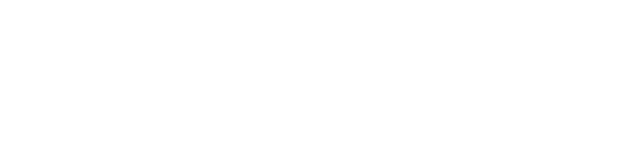
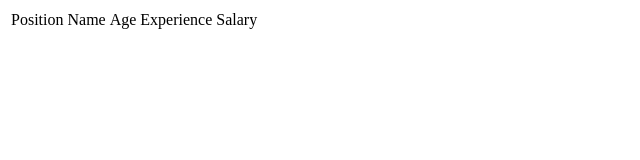
Before and after one commit to SergSeafarer/FE-HW-34, a plain HTML site: page index.html in a window 1280 px wide. Shown: the whole page, without its empty margins (0-640 px from the left). Drawn offline with Linux system fonts and the light colour scheme.

Commit message:
create an empty table on the page

```diff
--- a/index.html
+++ b/index.html
@@ -7,6 +7,43 @@
   <title>Document</title>
 </head>
 <body>
+  <table class="positions">
+    <tr>
+      <td>Position</td>
+      <td>Name</td>
+      <td>Age</td>
+      <td>Experience</td>
+      <td>Salary</td>
+    </tr>
+    <tr class="investor">
+      <td></td>
+      <td></td>
+      <td></td>
+      <td></td>
+      <td></td>
+    </tr>
+    <tr class="manager">
+      <td></td>
+      <td></td>
+      <td></td>
+      <td></td>
+      <td></td>
+    </tr>
+    <tr class="assistant">
+      <td></td>
+      <td></td>
+      <td></td>
+      <td></td>
+      <td></td>
+    </tr>
+    <tr class="worker">
+      <td></td>
+      <td></td>
+      <td></td>
+      <td></td>
+      <td></td>
+    </tr>
+  </table>
   <script src="./js/main.js"></script>
 </body>
 </html>
```
Also changed, not shown: 1 other file.
